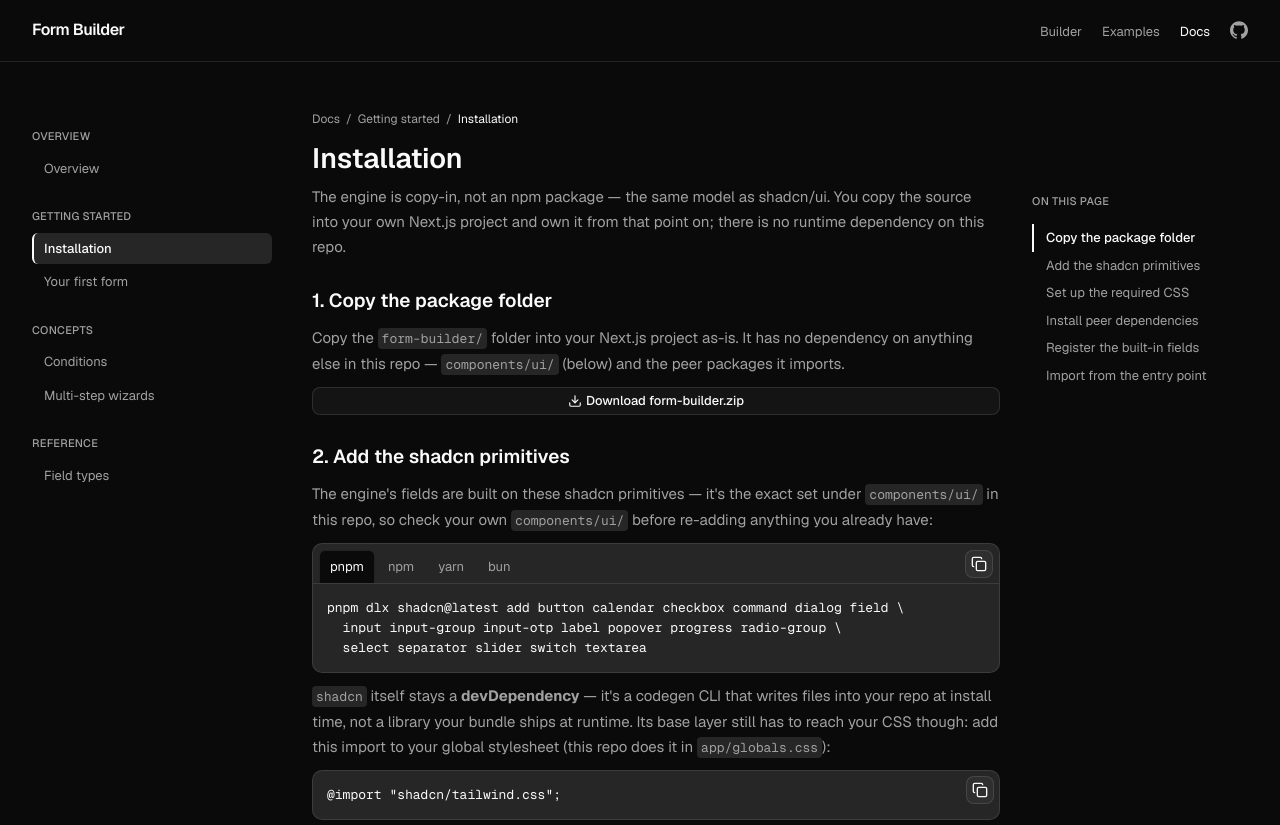
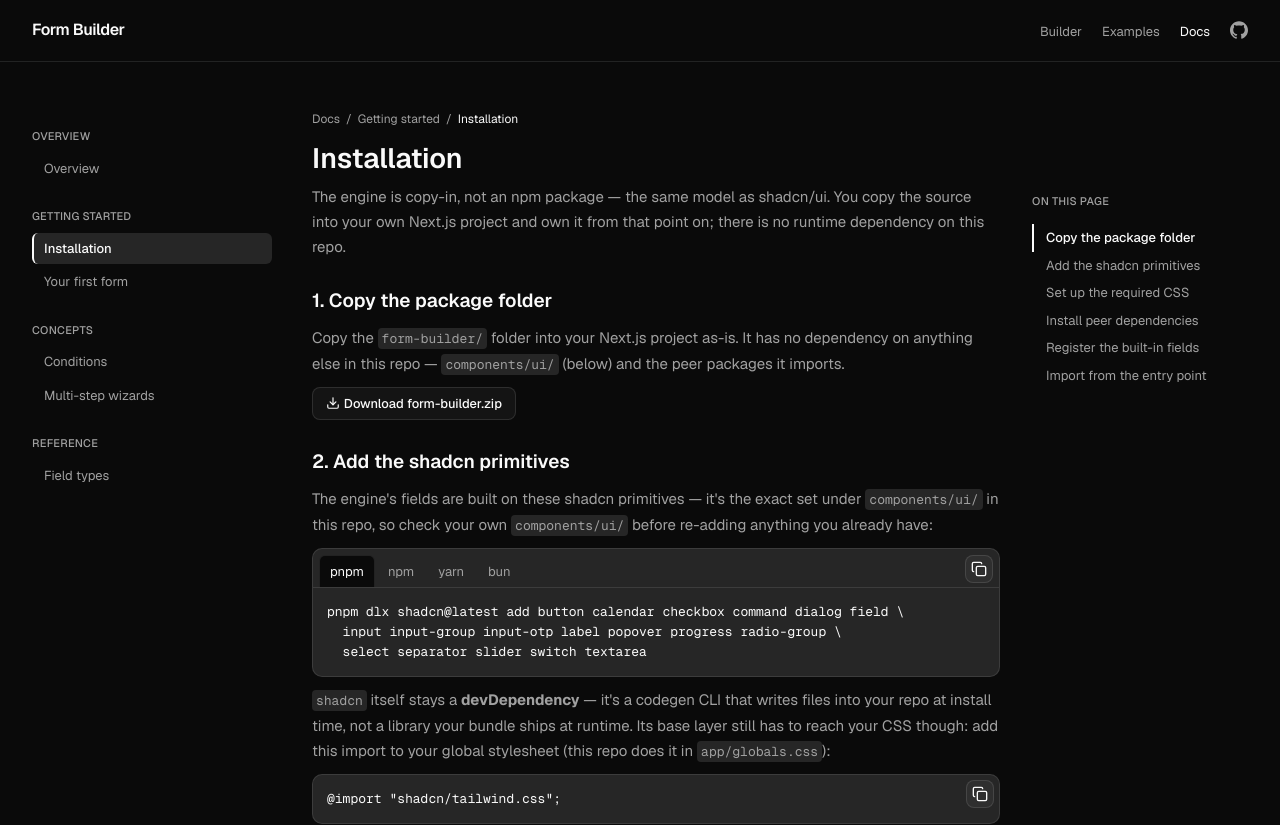
Before and after one commit to YoussefNesafe/form-builder, a Next.js app: page /docs/installation in a window 1280 px wide. Shown: the top 825 px of the page. Built offline with nearby package versions, Linux system fonts and the light colour scheme.

Commit message:
style(docs): manual sizing tweak on download button
Hand-tuned vw-based padding on the zip download button; intentionally
kept as-authored (deviates from the px-triplication convention).

```diff
--- a/components/docs/installation/CopyPackageFolderSection.tsx
+++ b/components/docs/installation/CopyPackageFolderSection.tsx
@@ -1,7 +1,14 @@
 import { Download } from "lucide-react";
 import { Button } from "@/components/ui/button";
-import { DocsSection, DocsBody as P, DocsInlineCode as IC } from "@/components/docs/DocsProse";
-import { FORM_BUILDER_ZIP_BASENAME, FORM_BUILDER_ZIP_PUBLIC_PATH } from "@/scripts/zipConfig.mjs";
+import {
+  DocsSection,
+  DocsBody as P,
+  DocsInlineCode as IC,
+} from "@/components/docs/DocsProse";
+import {
+  FORM_BUILDER_ZIP_BASENAME,
+  FORM_BUILDER_ZIP_PUBLIC_PATH,
+} from "@/scripts/zipConfig.mjs";
 
 const id = "copy-package-folder";
 const title = "Copy the package folder";
@@ -10,11 +17,16 @@
   return (
     <DocsSection id={id} title="1. Copy the package folder">
       <P>
-        Copy the <IC>form-builder/</IC> folder into your Next.js project as-is. It has no dependency on anything
-        else in this repo — <IC>components/ui/</IC> (below) and the peer packages it imports.
+        Copy the <IC>form-builder/</IC> folder into your Next.js project as-is.
+        It has no dependency on anything else in this repo —{" "}
+        <IC>components/ui/</IC> (below) and the peer packages it imports.
       </P>
-      <Button asChild variant="outline" size="sm">
-        {/* Static asset, not an app route — plain <a download>, not next/link. */}
+      <Button
+        asChild
+        variant="outline"
+        size="sm"
+        className="tablet:w-fit py-[7vw] tablet:px-[2vw] tablet:py-[2.5vw] desktop:px-[1vw] desktop:py-[1.2vw]"
+      >
         <a href={FORM_BUILDER_ZIP_PUBLIC_PATH} download>
           <Download />
           Download {FORM_BUILDER_ZIP_BASENAME}
```
